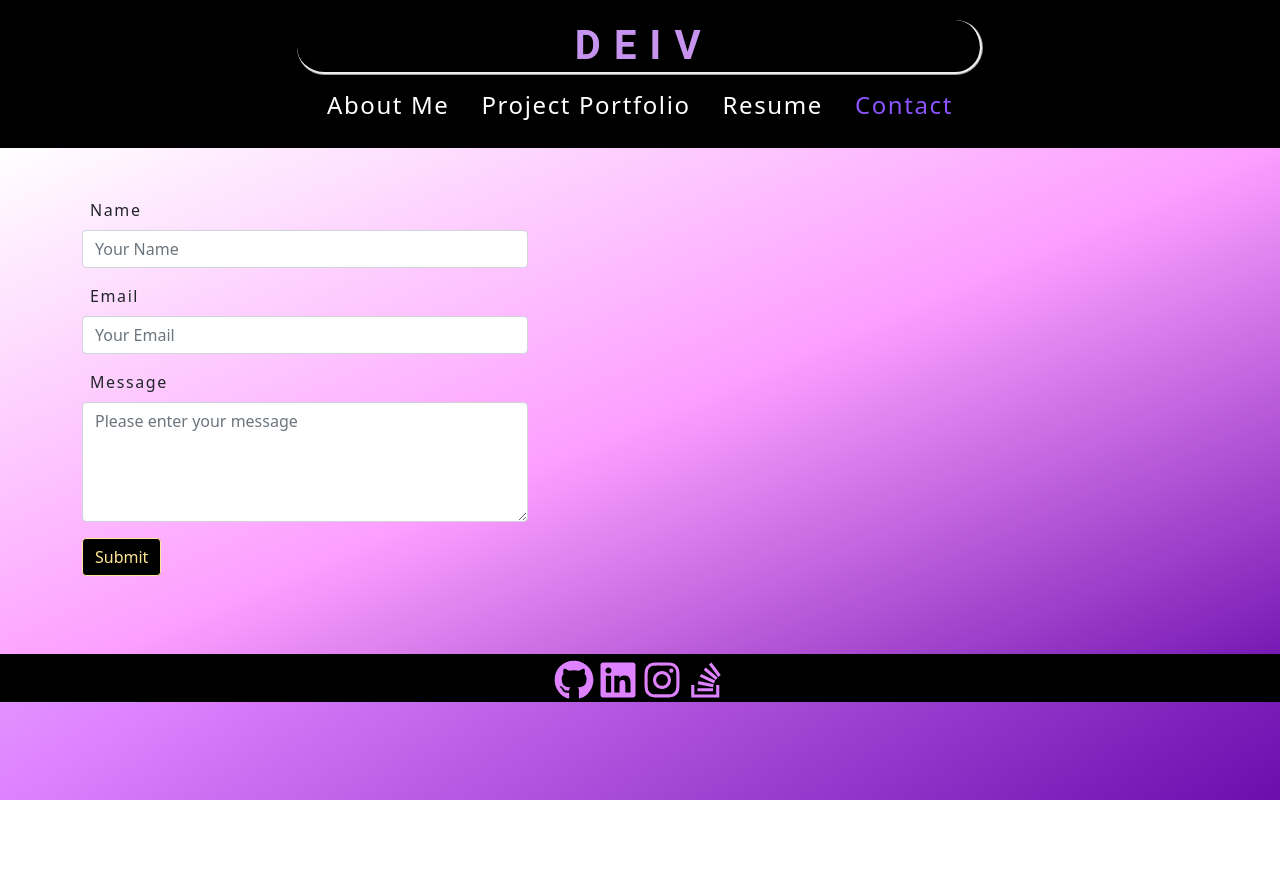
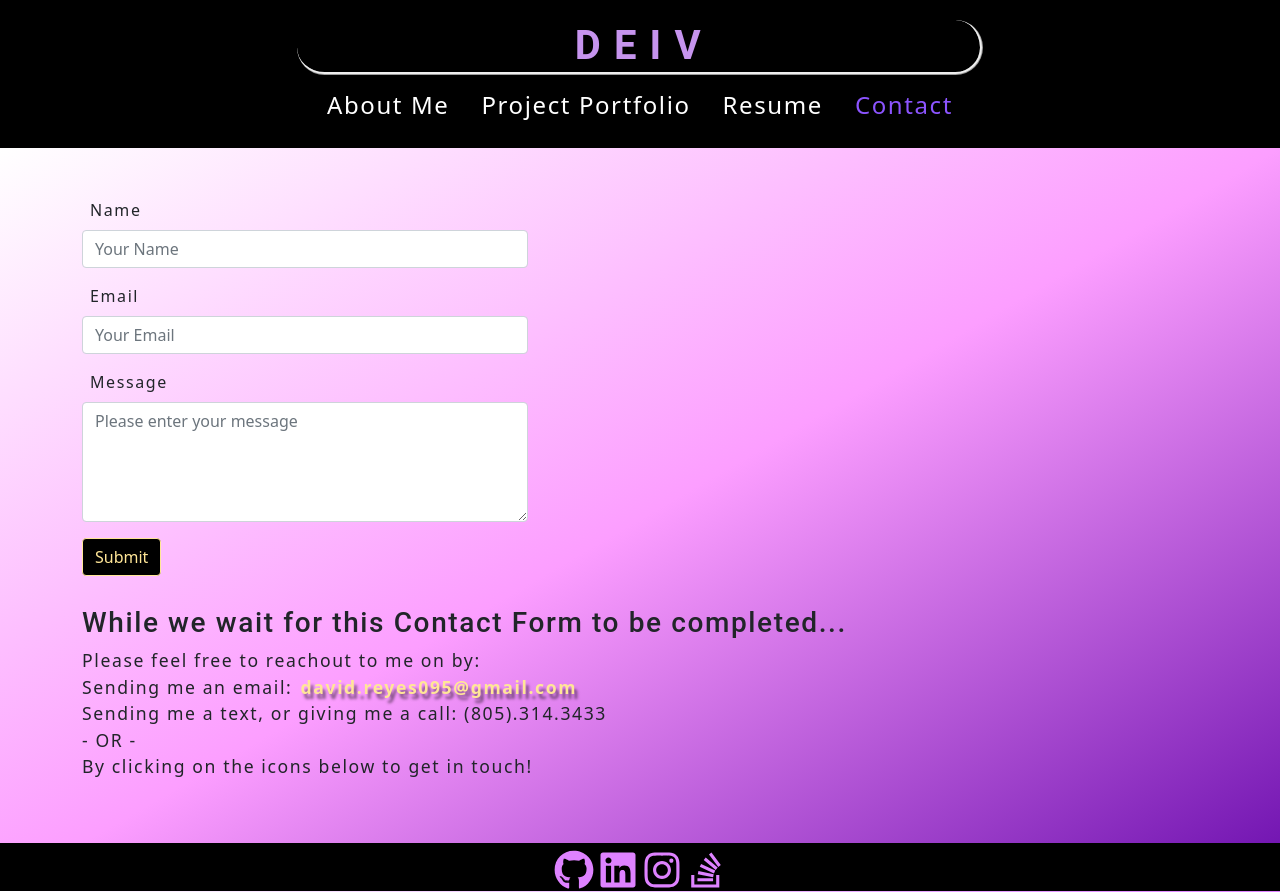
Before and after one commit to deivrs60/deiv-react-portfolio, a React (Create React App) app in the folder client/: page / in a window 1280 px wide. Both pictures are taken after a click on the element "Contact". Before the commit the page ends 800 px from the top, so only its background shows below. Built offline with nearby package versions, Linux system fonts and the light colour scheme.

Commit message:
added some more pizzazzzzzz to the contact form

```diff
--- a/client/src/App.css
+++ b/client/src/App.css
@@ -139,6 +139,16 @@ input{
   border-color: black;
 }
 
+#myemail {
+  text-decoration: none;
+  color: #FFE697;
+  text-shadow: 3px 5px 3px rgba(0, 0, 0, 0.5);
+}
+
+#myemail:hover {
+  text-decoration-line: underline;
+}
+
 /* mobile responsiveness */
 
 @media screen and (max-width: 1400px) {
--- a/client/src/components/Contact/index.js
+++ b/client/src/components/Contact/index.js
@@ -43,6 +43,7 @@ function Contact() {
     }
 
     return (
+        <div id="contact-page">
         <form id="contact-form" onSubmit= { handleSubmit }>
             <div className="form-container">
                 <div className="mb-3">
@@ -65,6 +66,21 @@ function Contact() {
                 <button className="btn btn-primary" id="main-btn" type="submit">Submit</button>
             </div>
         </form>
+        <div>
+            <h3> While we wait for this Contact Form to be completed... </h3>
+
+            <p> Please feel free to reachout to me on by:
+                <br></br>
+                Sending me an email: <a href="mailto:info@runbuddy.io" id="myemail">david.reyes095@gmail.com</a>
+                <br></br>
+                Sending me a text, or giving me a call: (805).314.3433
+                <br></br>
+                - OR -
+                <br></br>
+                By clicking on the icons below to get in touch!
+            </p>
+        </div>
+        </div>
 
     );
 }
```
